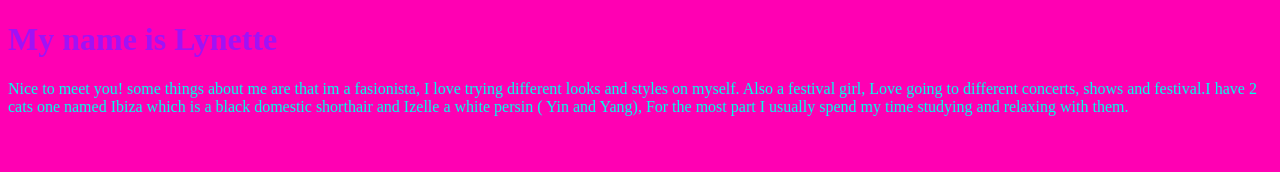
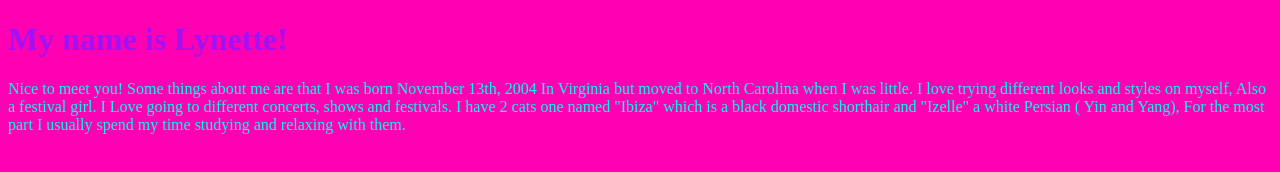
Before and after one commit to floren2k/floren2k.github.io, a plain HTML site: page index.html in a window 1280 px wide. Drawn offline with Linux system fonts and the light colour scheme.

Commit message:
Update index.html
fixed grammar errors
moved <title> tag inside <head>

```diff
--- a/index.html
+++ b/index.html
@@ -12,12 +12,14 @@ p {
 color: #00fdea
 }
 </style>
-<title> My Personal Inroduction </title>
+
 </head>
+        <title> My Personal Introduction </title>
 <body>
-<h1> My name is Lynette </h1>
-<p> Nice to meet you! some things about me are that im a fasionista, I love trying different looks and styles on myself. Also a festival girl, Love going to different concerts, shows and festival.I have 2 cats one named
-Ibiza which is a black domestic shorthair and Izelle a white persin ( Yin and Yang), For the most part I usually spend my time studying and relaxing with them. </p>
+<h1> My name is Lynette! </h1>
+<p> Nice to meet you! Some things about me are that I was born November 13th, 2004 In Virginia but moved to North Carolina when I was little.
+I love trying different looks and styles on myself, Also a festival girl. I Love going to different concerts, shows and festivals. I have 2 cats one named
+"Ibiza" which is a black domestic shorthair and "Izelle" a white Persian ( Yin and Yang), For the most part I usually spend my time studying and relaxing with them. </p>
 
 </p>
 </body>
```
